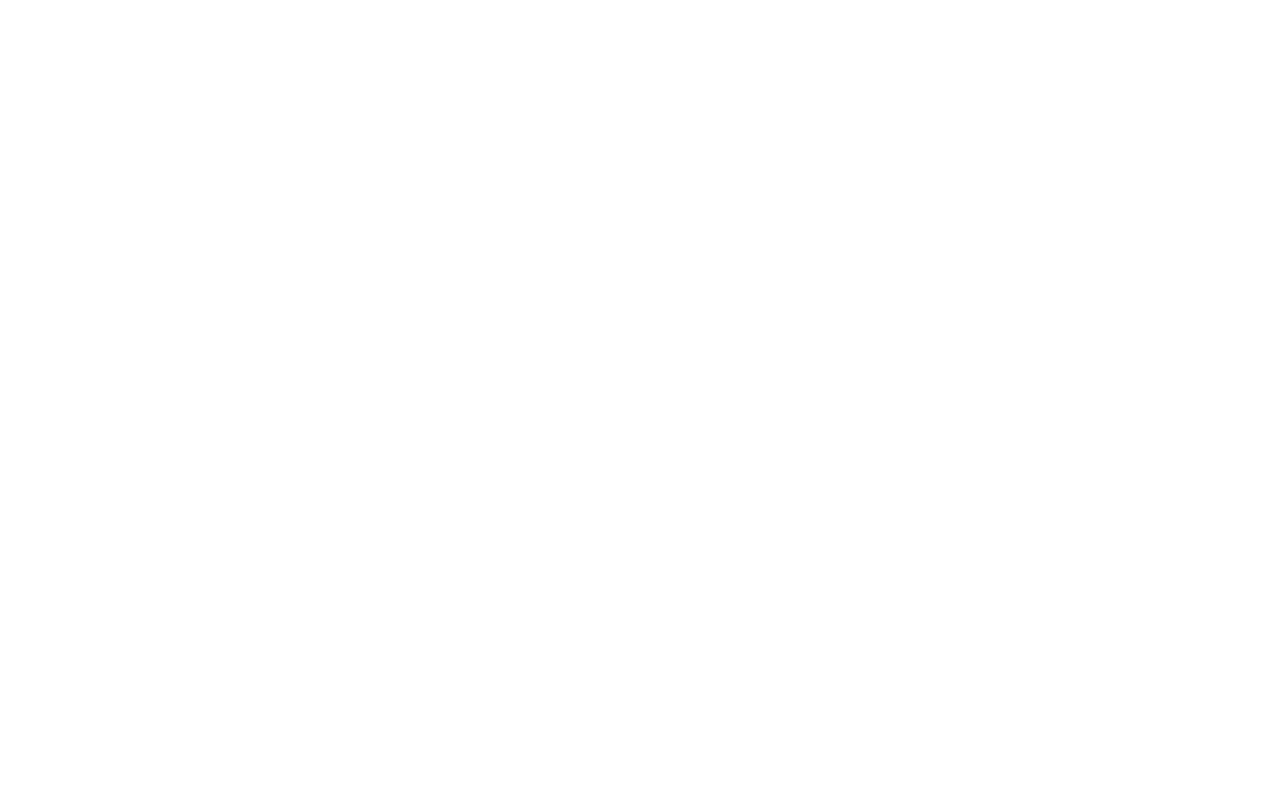
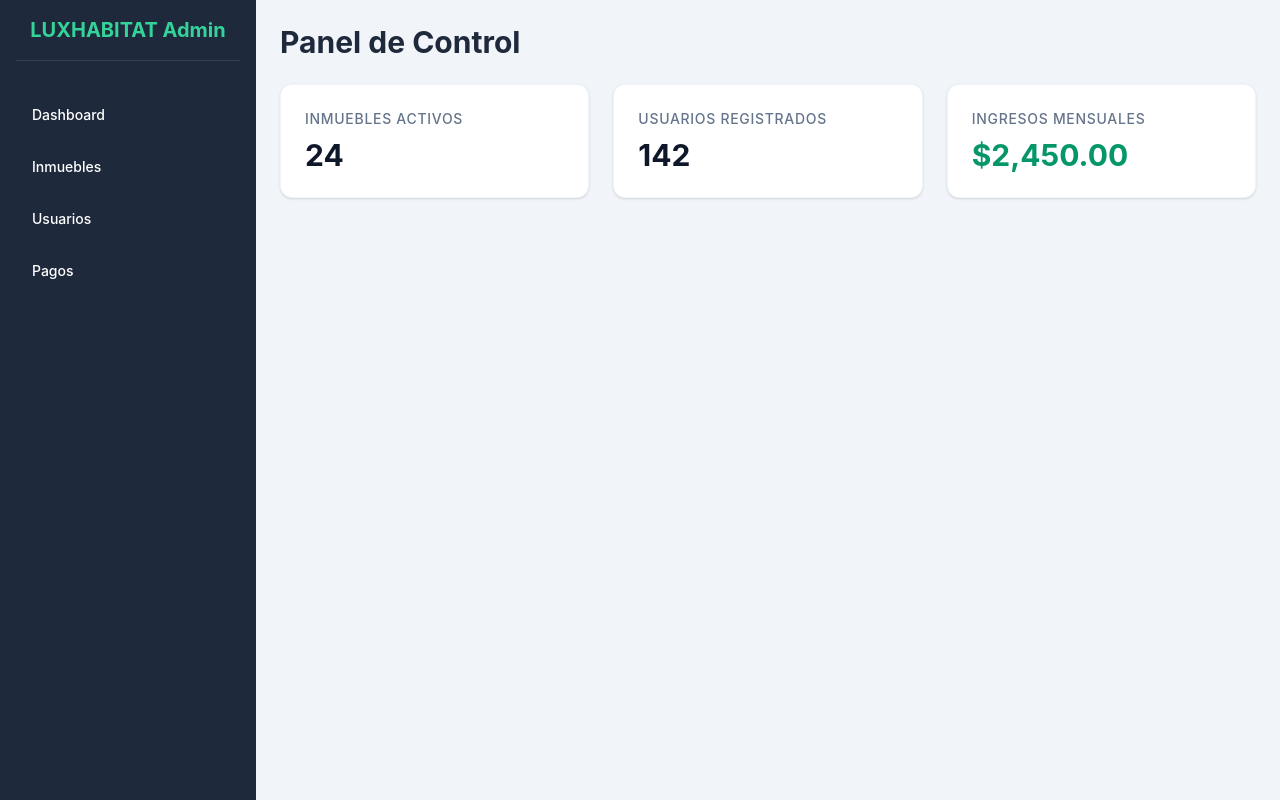
Before and after one commit to DanielECM1112/Proyecto_inmobiliaria, a React (Create React App) app in the folder frontend/: page /admin in a window 1280 px wide. Before the commit this address had no page. Built offline with nearby package versions, Linux system fonts and the light colour scheme.

Commit message:
feat: maquetacion base del panel administrativo y enrutamiento en App.js

```diff
--- a/frontend/src/App.js
+++ b/frontend/src/App.js
@@ -7,17 +7,24 @@
 import About from './pages/About';
 import Location from './pages/Location';
 
+// IMPORTACIÓN DE  PANEL ADMINISTRATIVO
+import AdminLayout from './admin/AdminLayout';
+
 function App() {
   return (
     <Router>
       <div className="App min-h-screen">
         <Routes>
+          {/* Rutas del cliente (creadas por Manuel) */}
           <Route path="/" element={<Home />} />
           <Route path="/login" element={<Login />} />
           <Route path="/register" element={<Register />} />
           <Route path="/properties" element={<Properties />} />
           <Route path="/about" element={<About />} />
           <Route path="/location" element={<Location />} />
+
+          {/* NUEVA RUTA EXCLUSIVA DE ADMINISTRACIÓN */}
+          <Route path="/admin" element={<AdminLayout />} />
         </Routes>
       </div>
     </Router>
--- /dev/null
+++ b/frontend/src/admin/AdminLayout.jsx
@@ -0,0 +1,33 @@
+import React, { useState } from 'react';
+import Sidebar from './Sidebar';
+import Dashboard from './Dashboard';
+import PropertiesAdmin from './Properties';
+
+export default function AdminLayout() {
+  const [seccion, setSeccion] = useState('dashboard');
+
+  return (
+    <div className="flex bg-slate-100 min-h-screen">
+      {/* Menú lateral fijo */}
+      <Sidebar setSeccion={setSeccion} />
+
+      {/* Contenedor de pantallas con espacio a la izquierda para no taparse con el Sidebar */}
+      <div className="flex-1 ml-64 bg-slate-100 min-h-screen">
+        {seccion === 'dashboard' && <Dashboard />}
+        {seccion === 'properties' && <PropertiesAdmin />}
+        {seccion === 'users' && (
+          <div className="p-6">
+            <h1 className="text-3xl font-bold text-slate-800">Gestión de Usuarios</h1>
+            <p className="mt-2 text-slate-600">Sección en desarrollo para la administración de cuentas.</p>
+          </div>
+        )}
+        {seccion === 'payments' && (
+          <div className="p-6">
+            <h1 className="text-3xl font-bold text-slate-800">Historial de Pagos</h1>
+            <p className="mt-2 text-slate-600">Sección en desarrollo para la auditoría de transacciones.</p>
+          </div>
+        )}
+      </div>
+    </div>
+  );
+}
--- /dev/null
+++ b/frontend/src/admin/Dashboard.jsx
@@ -0,0 +1,27 @@
+import React from 'react';
+
+export default function Dashboard() {
+  return (
+    <div className="p-6">
+      <h1 className="text-3xl font-bold text-slate-800 mb-6">Panel de Control</h1>
+
+      {/* Tarjetas de Estadísticas */}
+      <div className="grid grid-cols-1 md:grid-cols-3 gap-6">
+        <div className="p-6 bg-white rounded-xl shadow border border-slate-100">
+          <p className="text-sm font-medium text-slate-500 uppercase tracking-wider">Inmuebles Activos</p>
+          <p className="text-3xl font-bold text-slate-900 mt-2">24</p>
+        </div>
+
+        <div className="p-6 bg-white rounded-xl shadow border border-slate-100">
+          <p className="text-sm font-medium text-slate-500 uppercase tracking-wider">Usuarios Registrados</p>
+          <p className="text-3xl font-bold text-slate-900 mt-2">142</p>
+        </div>
+
+        <div className="p-6 bg-white rounded-xl shadow border border-slate-100">
+          <p className="text-sm font-medium text-slate-500 uppercase tracking-wider">Ingresos Mensuales</p>
+          <p className="text-3xl font-bold text-emerald-600 mt-2">$2,450.00</p>
+        </div>
+      </div>
+    </div>
+  );
+}
--- /dev/null
+++ b/frontend/src/admin/Properties.jsx
@@ -0,0 +1,45 @@
+import React from 'react';
+
+export default function Properties() {
+  const inmueblesMock = [
+    { id: 1, titulo: "Apartamento Amoblado para enanos", precio: "$1,800,000", estado: "Pendiente" },
+    { id: 2, titulo: "Casa Campestre Santa Helena", precio: "$450,000,000", estado: "Activo" }
+  ];
+
+  return (
+    <div className="p-6">
+      <h1 className="text-3xl font-bold text-slate-800 mb-6">Gestión de Inmuebles</h1>
+      <div className="bg-white rounded-xl shadow overflow-hidden border border-slate-200">
+        <table className="min-w-full divide-y divide-slate-200 text-left">
+          <thead className="bg-slate-50 text-slate-500 text-xs uppercase font-semibold">
+            <tr>
+              <th className="px-6 py-4">Inmueble</th>
+              <th className="px-6 py-4">Precio</th>
+              <th className="px-6 py-4">Estado</th>
+              <th className="px-6 py-4">Acciones</th>
+            </tr>
+          </thead>
+          <tbody className="divide-y divide-slate-200 text-sm text-slate-700">
+            {inmueblesMock.map((inmueble) => (
+              <tr key={inmueble.id} className="hover:bg-slate-50">
+                <td className="px-6 py-4 font-medium text-slate-900">{inmueble.titulo}</td>
+                <td className="px-6 py-4">{inmueble.precio}</td>
+                <td className="px-6 py-4">
+                  <span className={`px-2.5 py-1 rounded-full text-xs font-semibold ${
+                    inmueble.estado === 'Activo' ? 'bg-emerald-100 text-emerald-800' : 'bg-amber-100 text-amber-800'
+                  }`}>
+                    {inmueble.estado}
+                  </span>
+                </td>
+                <td className="px-6 py-4 flex gap-2">
+                  <button className="text-xs bg-indigo-600 hover:bg-indigo-700 text-white px-3 py-1.5 rounded transition font-medium">Aprobar</button>
+                  <button className="text-xs bg-rose-600 hover:bg-rose-700 text-white px-3 py-1.5 rounded transition font-medium">Eliminar</button>
+                </td>
+              </tr>
+            ))}
+          </tbody>
+        </table>
+      </div>
+    </div>
+  );
+}
--- /dev/null
+++ b/frontend/src/admin/Sidebar.jsx
@@ -0,0 +1,29 @@
+import React from 'react';
+
+export default function Sidebar({ setSeccion }) {
+  const menuItems = [
+    { id: 'dashboard', name: 'Dashboard' },
+    { id: 'properties', name: 'Inmuebles' },
+    { id: 'users', name: 'Usuarios' },
+    { id: 'payments', name: 'Pagos' }
+  ];
+
+  return (
+    <div className="w-64 h-screen bg-slate-800 text-white flex flex-col p-4 fixed left-0 top-0 z-50">
+      <h2 className="text-xl font-bold mb-8 text-center text-emerald-400 border-b border-slate-700 pb-4">
+        LUXHABITAT Admin
+      </h2>
+      <nav className="flex flex-col gap-2">
+        {menuItems.map((item) => (
+          <button
+            key={item.id}
+            onClick={() => setSeccion(item.id)}
+            className="text-left px-4 py-3 rounded hover:bg-slate-700 transition font-medium text-sm"
+          >
+            {item.name}
+          </button>
+        ))}
+      </nav>
+    </div>
+  );
+}
```
Also changed, not shown: 1 other file (tests, documents, lock files or other folders).
